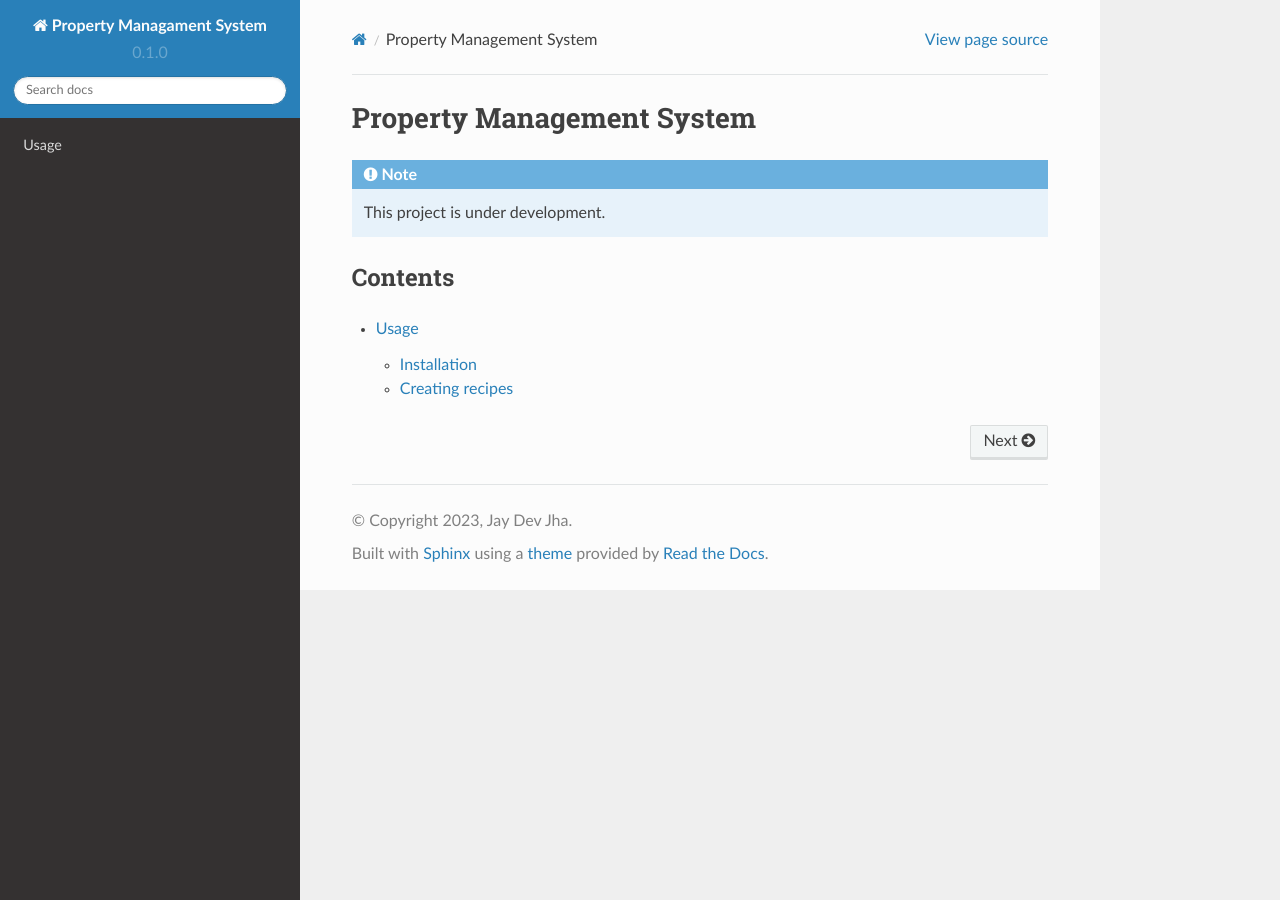
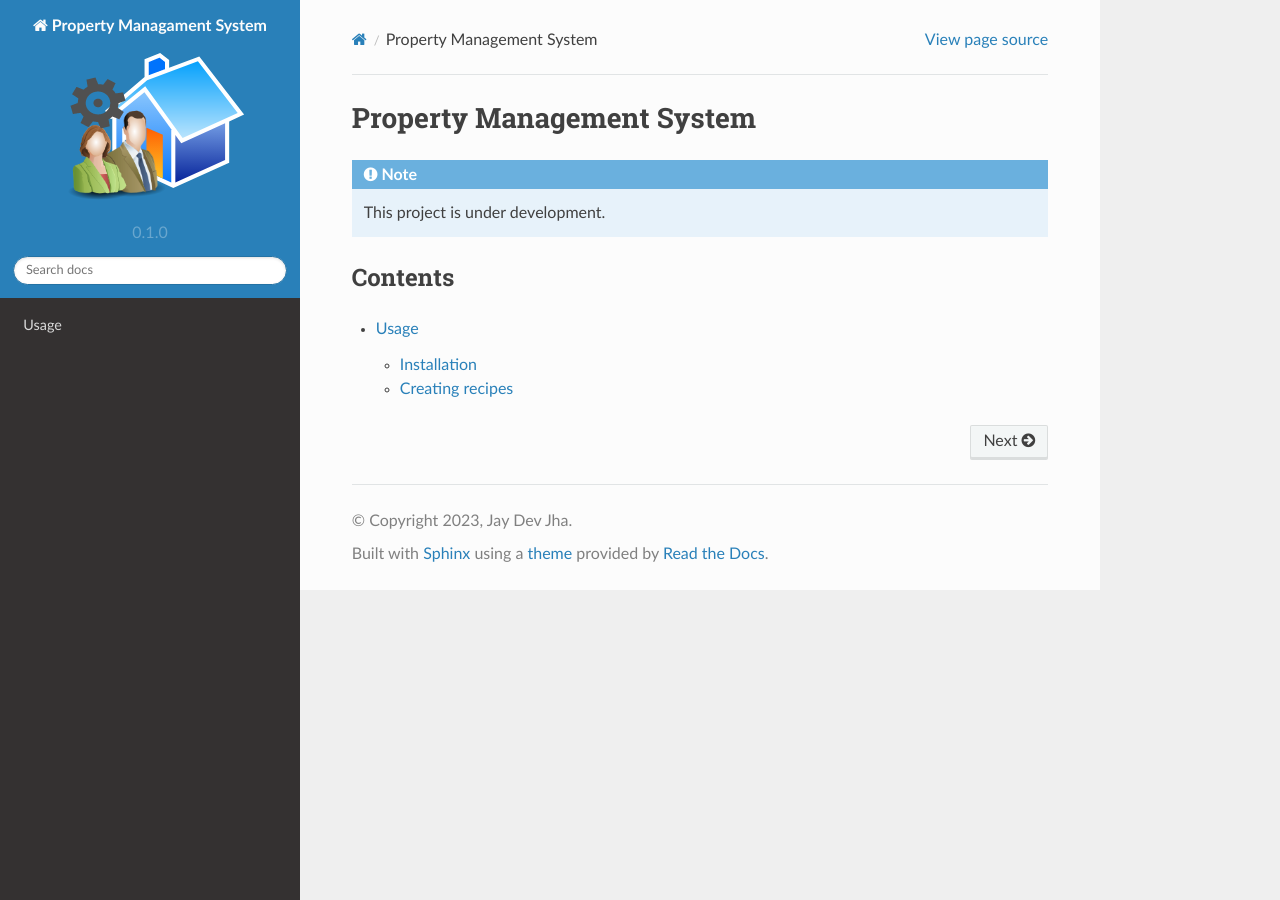
Before and after one commit to IIITM-Jay/Property-Management-System-Docs, a Sphinx documentation site: the page built from docs/source/index.rst, in a window 1280 px wide. Built offline with Sphinx 7.4.7 and the Read the Docs theme 2.0.0, drawn with Linux system fonts in a browser that asks for light colours.

Commit message:
logo changes

```diff
--- a/docs/source/conf.py
+++ b/docs/source/conf.py
@@ -34,3 +34,4 @@ html_theme = 'sphinx_rtd_theme'
 # -- Options for EPUB output
 epub_show_urls = 'footnote'
 html_favicon = 'favicon.ico'
+html_logo = "icon.png"
```
Also changed, not shown: docs/source/icon.png (added).
